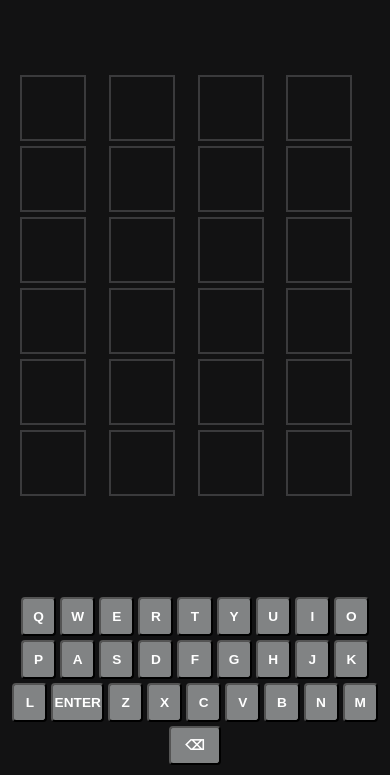
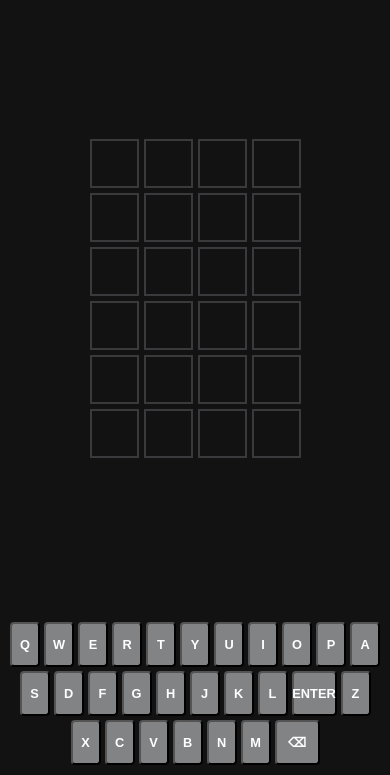
Before and after one commit to thestateofcybersecurity/cyberdle, a plain HTML site: page index.html in a window 390 px wide. Shown: the part 69-844 px from the top of the page. Drawn offline with Linux system fonts and the light colour scheme.

Commit message:
Update style.css

```diff
--- a/style.css
+++ b/style.css
@@ -1,10 +1,11 @@
 :root {
-  --tile-size: min(62px, 20vw);
-  --key-width: min(43px, 9vw);
-  --key-height: min(58px, 10vw);
-  --font-size-large: min(2rem, 6vw);
-  --font-size-medium: min(1.2rem, 4vw);
-  --font-size-small: min(1rem, 3.5vw);
+  --tile-size: clamp(45px, 8vw, 62px);
+  --tile-gap: 5px;
+  --key-width: clamp(30px, 7vw, 43px);
+  --key-height: clamp(45px, 10vw, 58px);
+  --font-size-large: clamp(1.5rem, 5vw, 2rem);
+  --font-size-medium: clamp(1rem, 3.5vw, 1.2rem);
+  --font-size-small: clamp(0.8rem, 3vw, 1rem);
 }
 
 body {
@@ -30,11 +31,11 @@ h1 {
 
 #game-board {
     display: grid;
-    grid-gap: 5px;
+    grid-gap: var(--tile-gap);
     padding: 10px;
     box-sizing: border-box;
     max-width: 100%;
-    width: 100%;
+    width: fit-content;
     margin-bottom: 20px;
     justify-content: center;
 }
@@ -143,9 +144,9 @@ h1 {
 
 @media (max-width: 350px) {
     :root {
-        --tile-size: min(50px, 18vw);
-        --key-width: min(32px, 8vw);
-        --key-height: min(45px, 9vw);
+        --tile-size: clamp(40px, 7vw, 50px);
+        --key-width: clamp(25px, 6vw, 32px);
+        --key-height: clamp(35px, 8vw, 45px);
     }
 
     .key {
```
